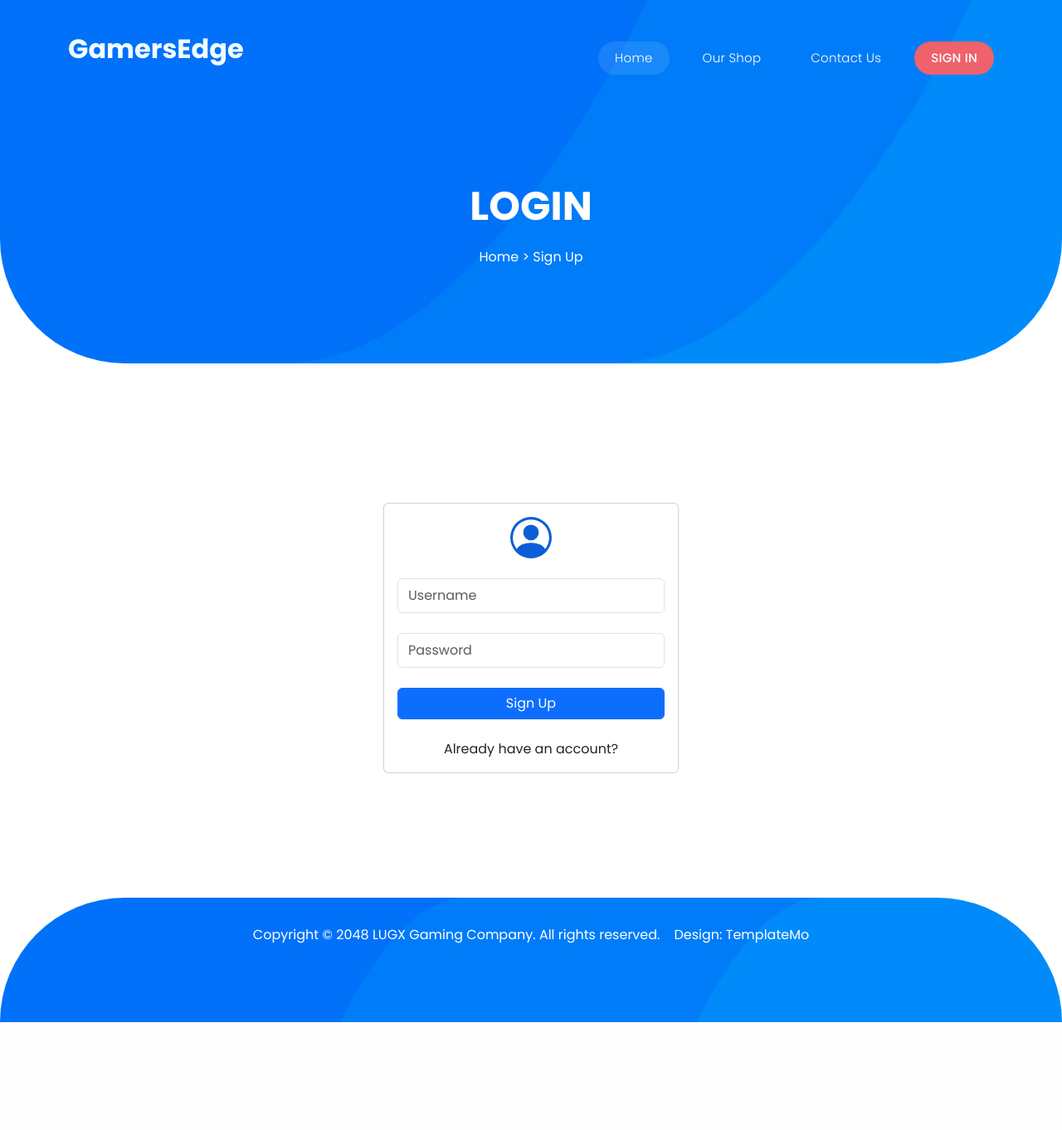
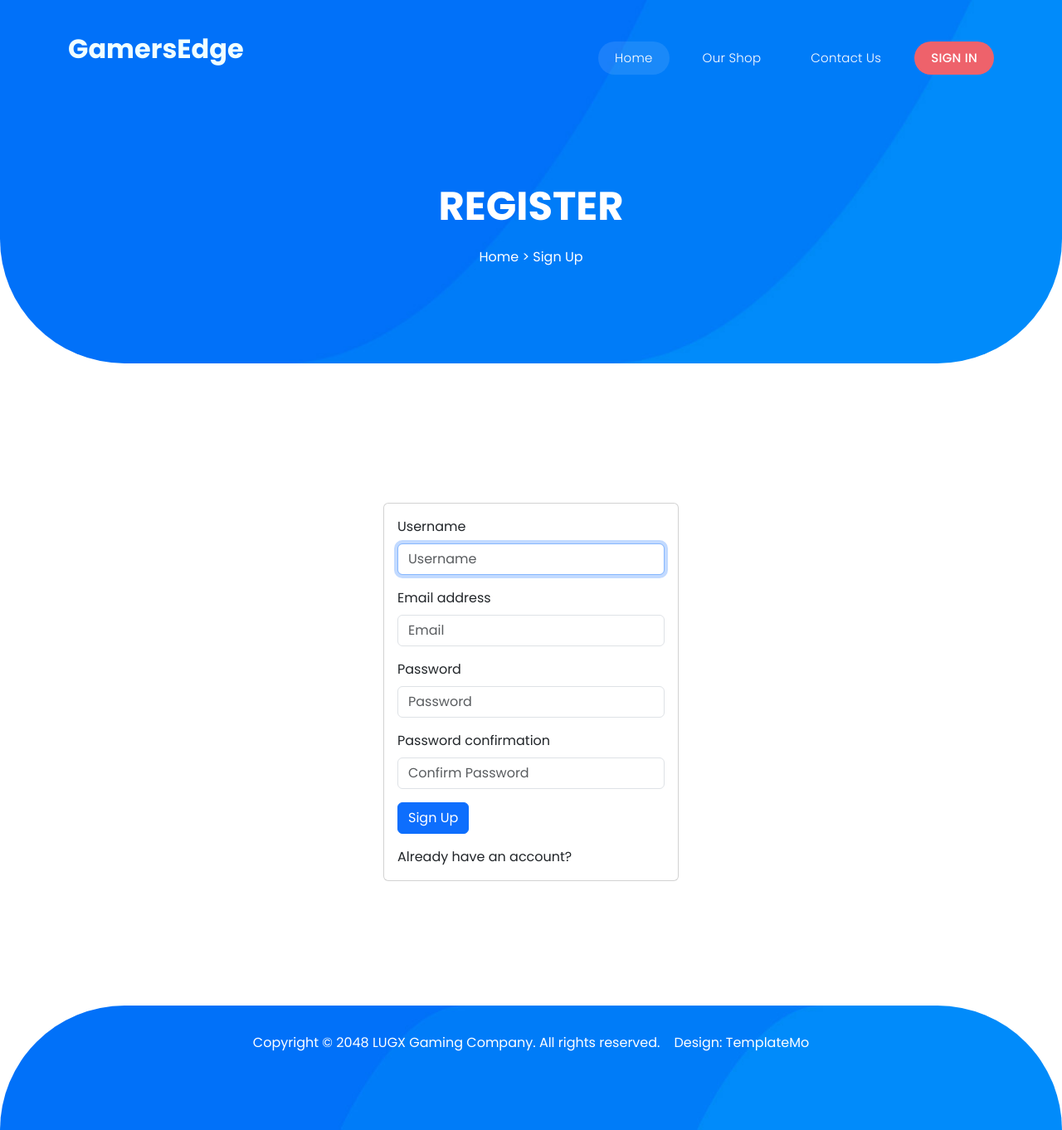
Before and after one commit to ShahZebYousafzai/GamersEdgeStore, a Django app: page /register/ in a window 1280 px wide. Shown: the whole page at 83% size. Before the commit the page ends 1232 px from the top, so only its background shows below. Run offline with Django 4.2, Linux system fonts and the light colour scheme; some libraries are stand-ins or nearby versions.

Commit message:
Created a registration form

```diff
--- /dev/null
+++ b/user/forms.py
@@ -0,0 +1,34 @@
+from django.contrib.auth.forms import UserCreationForm
+from django.contrib.auth.models import User
+from .models import UserProfile
+
+from django import forms
+from django.contrib.auth.forms import UserCreationForm
+from django.contrib.auth import get_user_model
+
+class CustomUserCreationForm(UserCreationForm):
+    class Meta:
+        model = get_user_model()
+        fields = ['username', 'email', 'password1', 'password2']
+
+    def __init__(self, *args, **kwargs):
+        super(CustomUserCreationForm, self).__init__(*args, **kwargs)
+
+        for name, field in self.fields.items():
+            field.widget.attrs.update({'class': 'form-control'})  # Add Bootstrap class
+
+    # You can also add placeholders to your form fields
+        self.fields['username'].widget.attrs['placeholder'] = 'Username'
+        self.fields['email'].widget.attrs['placeholder'] = 'Email'
+        self.fields['password1'].widget.attrs['placeholder'] = 'Password'
+        self.fields['password2'].widget.attrs['placeholder'] = 'Confirm Password'
+
+
+# class UserProfileForm(UserProfile):
+#     class Meta:
+#         model = UserProfile
+
+#         fields = ['username', 'display_name', 'date_of_birth', 'profile_picture', 'genre_preferences']
+
+#     def __init__(self, *args, **kwargs):
+#         super(UserProfileForm, self).__init__(*args, **kwargs)
--- a/user/templates/user/register.html
+++ b/user/templates/user/register.html
@@ -7,7 +7,7 @@
   <div class="container">
     <div class="row">
       <div class="col-lg-12">
-        <h3>Login</h3>
+        <h3>Register</h3>
         <span class="breadcrumb"><a href="#">Home</a>  >  Sign Up</span>
       </div>
     </div>
@@ -20,20 +20,27 @@
       <div class="col-10 col-sm-8 col-md-7 col-lg-5 col-xl-4 m-auto">
         <div class="card">
           <div class="card-body">
-            <div class="container d-flex justify-content-center align-items-center">
+            <!-- <div class="container d-flex justify-content-center align-items-center">
               <svg xmlns="http://www.w3.org/2000/svg" style="color: #0b5ed7;" width="50" height="50" fill="currentColor" class="bi bi-person-circle" viewBox="0 0 16 16">
                   <path d="M11 6a3 3 0 1 1-6 0 3 3 0 0 1 6 0z"/>
                   <path fill-rule="evenodd" d="M0 8a8 8 0 1 1 16 0A8 8 0 0 1 0 8zm8-7a7 7 0 0 0-5.468 11.37C3.242 11.226 4.805 10 8 10s4.757 1.225 5.468 2.37A7 7 0 0 0 8 1z"/>
               </svg>
-          </div>
-            <form action="">
-              <input type="text" name="" id="" class="form-control my-4 py-2" placeholder="Username" />
-              <input type="text" name="" id="" class="form-control my-4 py-2" placeholder="Password" />
-              <div class="text-center mt-3 d-grid gap-2">
-                <button class="btn btn-primary btn-large">Sign Up</button>
-                <a href="{% url 'login' %}" class="nav-link mt-3">Already have an account?</a>
-              </div>
-            </form>
+          </div> -->
+          <form action="" method="POST">
+            {% csrf_token %}
+            {% for field in form %}
+            <div class="mb-3">
+              <label for="{{ field.id_for_label }}" class="form-label">{{ field.label }}</label>
+              {{ field }}
+              {% for error in field.errors %}
+                <p style="color: red;">{{ error }}</p>
+              {% endfor %}
+            </div>
+            {% endfor %}
+            <button type="submit" class="btn btn-primary">Sign Up</button>
+            <a href="{% url 'login' %}" class="nav-link mt-3">Already have an account?</a>
+          </form>
+
           </div>
         </div>
       </div>
--- a/user/views.py
+++ b/user/views.py
@@ -1,6 +1,7 @@
 from django.contrib import messages
 from django.contrib.auth.models import User
 from django.shortcuts import render, redirect
+from .forms import CustomUserCreationForm
 from django.contrib.auth import login, authenticate, logout
 
 
@@ -29,5 +30,24 @@ def logoutView(request):
     return redirect('home')
 
 def registerView(request):
-    context = {}
+
+    form = CustomUserCreationForm()
+
+    if request.method == "POST":
+        form = CustomUserCreationForm(request.POST)
+
+        if form.is_valid():
+            user = form.save(commit=False)
+            user.username = user.username.lower()
+
+            user.save()
+
+            login(request, user)
+
+            return redirect('home')
+        else:
+            messages.error(request, 'There was an error in creating the account!')
+
+    context = {'form': form}
+
     return render(request, 'user/register.html', context)
```
Also changed, not shown: user/templates/user/profile.html (added, +23 -0 lines), db.sqlite3, 1 other file.
